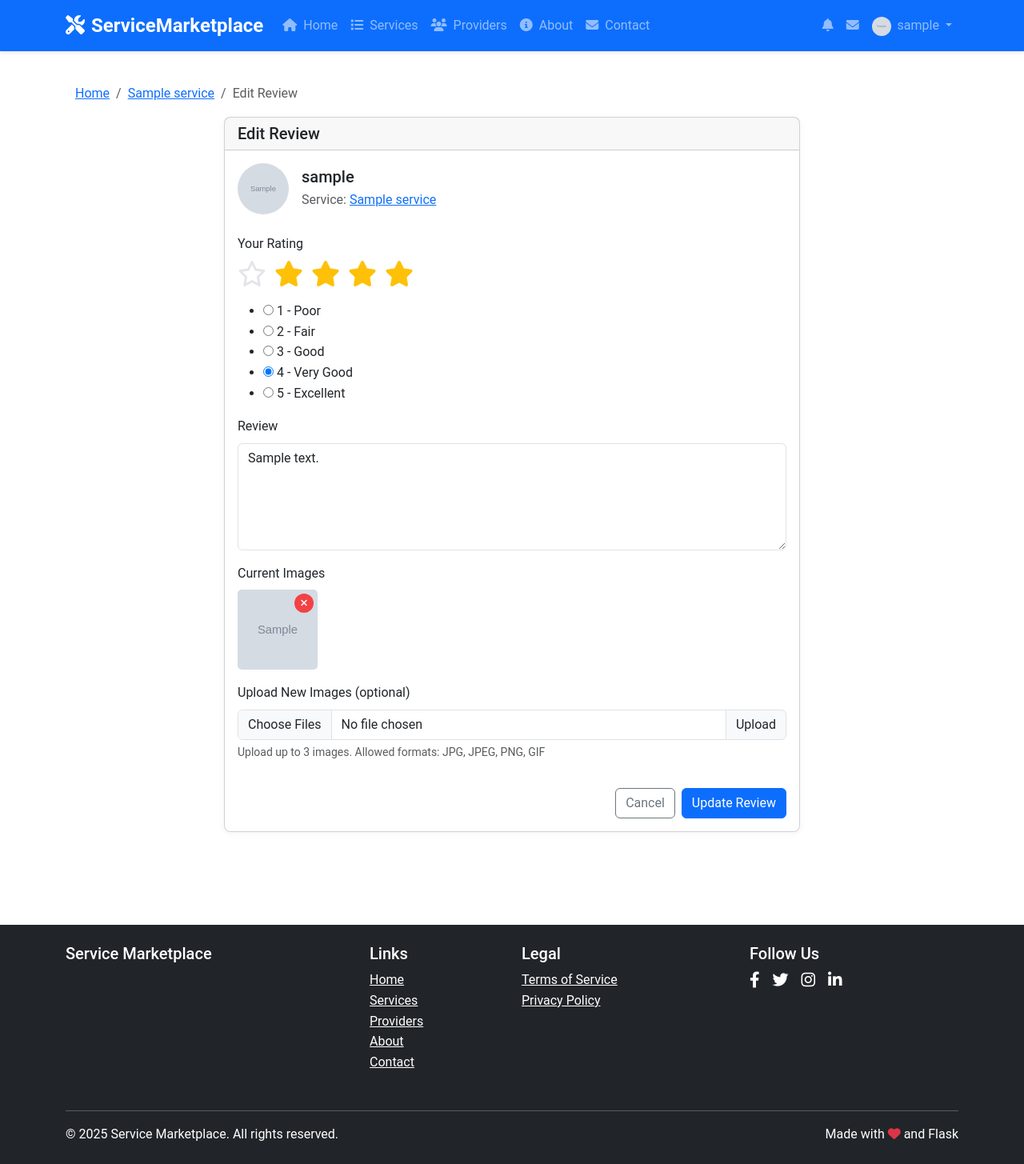
After one commit to Ujjal-Baniya/neca, a Flask app: page /reviews/edit/1 in a window 1280 px wide. The commit adds this page. Shown: the whole page at 80% size. Run offline with Flask 3, Linux system fonts and the light colour scheme; a user stored in the database is signed in; tables that the repository leaves empty hold one stand-in row (values such as "Sample post"); grey boxes marked "Sample" are stand-in pictures; some libraries are stand-ins or nearby versions.

Commit message:
on the way

```diff
--- a/app/forms/review.py
+++ b/app/forms/review.py
@@ -12,11 +12,11 @@ class ReviewForm(FlaskForm):
         Length(max=1000, message='Review must be less than 1000 characters')
     ])
     rating = RadioField('Rating', choices=[
-        ('1', '1 - Poor'),
-        ('2', '2 - Fair'),
-        ('3', '3 - Good'),
-        ('4', '4 - Very Good'),
-        ('5', '5 - Excellent')
+        (1, '1 - Poor'),
+        (2, '2 - Fair'),
+        (3, '3 - Good'),
+        (4, '4 - Very Good'),
+        (5, '5 - Excellent')
     ], validators=[DataRequired(message='Please select a rating')], coerce=int)
     images = MultipleFileField('Images (Max 3)', validators=[
         Optional(),
--- a/app/templates/messages/conversation.html
+++ b/app/templates/messages/conversation.html
@@ -72,6 +72,7 @@
 
     .message-receiver {
         background-color: white;
+        color: #212529;
         padding: 0.75rem 1rem;
         border-radius: 18px 18px 18px 0;
         box-shadow: 0 2px 4px rgba(0, 0, 0, 0.1);
--- /dev/null
+++ b/app/templates/reviews/edit.html
@@ -0,0 +1,268 @@
+{% extends 'layouts/base.html' %}
+
+{% block title %}Edit Review - Service Marketplace{% endblock %}
+
+{% block styles %}
+<style>
+    /* Star Rating Styles */
+    .star-rating-container {
+        display: flex;
+        gap: 10px;
+        margin-bottom: 15px;
+    }
+
+    .star-rating-input {
+        cursor: pointer;
+        color: #e4e5e9;
+        transition: color 0.2s ease;
+    }
+
+    .star-rating-input.active i {
+        color: #ffc107;
+    }
+
+    .star-rating-input:hover i {
+        color: #ffc107;
+    }
+
+    .star-rating-input:hover ~ .star-rating-input i {
+        color: #e4e5e9;
+    }
+
+    /* Image preview styles */
+    .image-preview-container {
+        display: flex;
+        flex-wrap: wrap;
+        gap: 10px;
+        margin-top: 10px;
+    }
+
+    .image-preview {
+        position: relative;
+        width: 100px;
+        height: 100px;
+    }
+
+    .image-preview img {
+        width: 100%;
+        height: 100%;
+        object-fit: cover;
+        border-radius: 5px;
+    }
+
+    .current-images {
+        display: flex;
+        flex-wrap: wrap;
+        gap: 10px;
+        margin-bottom: 15px;
+    }
+
+    .current-image {
+        position: relative;
+        width: 100px;
+        height: 100px;
+    }
+
+    .current-image img {
+        width: 100%;
+        height: 100%;
+        object-fit: cover;
+        border-radius: 5px;
+    }
+
+    .image-delete-btn {
+        position: absolute;
+        top: 5px;
+        right: 5px;
+        background-color: rgba(255, 0, 0, 0.7);
+        color: white;
+        border: none;
+        border-radius: 50%;
+        width: 24px;
+        height: 24px;
+        font-size: 12px;
+        display: flex;
+        align-items: center;
+        justify-content: center;
+        cursor: pointer;
+    }
+</style>
+{% endblock %}
+
+{% block content %}
+<div class="container">
+    <nav aria-label="breadcrumb" class="mt-3">
+        <ol class="breadcrumb">
+            <li class="breadcrumb-item"><a href="{{ url_for('main.index') }}">Home</a></li>
+            {% if review.service %}
+            <li class="breadcrumb-item"><a href="{{ url_for('services.view', service_id=review.service.id) }}">{{ review.service.title }}</a></li>
+            {% else %}
+            <li class="breadcrumb-item"><a href="{{ url_for('profiles.view', user_id=review.reviewee.id) }}">{{ review.reviewee.username }}</a></li>
+            {% endif %}
+            <li class="breadcrumb-item active" aria-current="page">Edit Review</li>
+        </ol>
+    </nav>
+
+    <div class="row justify-content-center">
+        <div class="col-md-8">
+            <div class="card">
+                <div class="card-header">
+                    <h1 class="h5 mb-0">Edit Review</h1>
+                </div>
+                <div class="card-body">
+                    <div class="d-flex align-items-center mb-4">
+                        {% if review.reviewee.profile_image %}
+                        <img src="{{ url_for('static', filename='uploads/profiles/' + review.reviewee.profile_image) }}" alt="{{ review.reviewee.username }}" class="rounded-circle me-3" style="width: 64px; height: 64px; object-fit: cover;">
+                        {% else %}
+                        <div class="rounded-circle bg-light d-flex align-items-center justify-content-center me-3" style="width: 64px; height: 64px;">
+                            <i class="fas fa-user fa-2x text-secondary"></i>
+                        </div>
+                        {% endif %}
+
+                        <div>
+                            <h5 class="mb-1">{{ review.reviewee.username }}</h5>
+                            {% if review.service %}
+                            <div class="text-muted">
+                                Service: <a href="{{ url_for('services.view', service_id=review.service.id) }}">{{ review.service.title }}</a>
+                            </div>
+                            {% endif %}
+                        </div>
+                    </div>
+
+                    <form method="POST" action="{{ url_for('reviews.edit', review_id=review.id) }}" enctype="multipart/form-data">
+                        {{ form.csrf_token }}
+
+                        <div class="mb-3">
+                            <label class="form-label">Your Rating</label>
+                            <div class="star-rating-container">
+                                {% for i in range(5, 0, -1) %}
+                                <span class="star-rating-input {% if i <= review.rating %}active{% endif %}" data-rating="{{ i }}">
+                                    <i class="{% if i <= review.rating %}fas{% else %}far{% endif %} fa-star fa-2x"></i>
+                                </span>
+                                {% endfor %}
+                            </div>
+                            {{ form.rating(type="hidden", id="rating-input", value=review.rating) }}
+                            {% if form.rating.errors %}
+                                <div class="text-danger">
+                                    {% for error in form.rating.errors %}
+                                        <span>{{ error }}</span>
+                                    {% endfor %}
+                                </div>
+                            {% endif %}
+                        </div>
+
+                        <div class="mb-3">
+                            {{ form.content.label(class="form-label") }}
+                            {{ form.content(class="form-control", rows=5, placeholder="Share your experience...") }}
+                            {% if form.content.errors %}
+                                <div class="text-danger">
+                                    {% for error in form.content.errors %}
+                                        <span>{{ error }}</span>
+                                    {% endfor %}
+                                </div>
+                            {% endif %}
+                        </div>
+
+                        <!-- Current Images -->
+                        {% if review.images %}
+                        <div class="mb-3">
+                            <label class="form-label">Current Images</label>
+                            <div class="current-images">
+                                {% for image in review.images %}
+                                <div class="current-image">
+                                    <img src="{{ url_for('static', filename='uploads/reviews/' + image.filename) }}" alt="Review image">
+                                    <form action="{{ url_for('reviews.delete_image', review_id=review.id, image_id=image.id) }}" method="POST" onsubmit="return confirm('Are you sure you want to delete this image?');">
+                                        <input type="hidden" name="csrf_token" value="{{ csrf_token() }}">
+                                        <button type="submit" class="image-delete-btn">
+                                            <i class="fas fa-times"></i>
+                                        </button>
+                                    </form>
+                                </div>
+                                {% endfor %}
+                            </div>
+                        </div>
+                        {% endif %}
+
+                        <div class="mb-4">
+                            <label class="form-label">Upload New Images (optional)</label>
+                            <div class="input-group">
+                                <input type="file" class="form-control" id="review-images" name="images" multiple accept="image/*">
+                                <label class="input-group-text" for="review-images">Upload</label>
+                            </div>
+                            <div class="form-text">Upload up to 3 images. Allowed formats: JPG, JPEG, PNG, GIF</div>
+                            <div class="image-preview-container" id="image-previews"></div>
+                        </div>
+
+                        <div class="d-grid gap-2 d-md-flex justify-content-md-end">
+                            {% if review.service %}
+                            <a href="{{ url_for('services.view', service_id=review.service.id) }}" class="btn btn-outline-secondary">Cancel</a>
+                            {% else %}
+                            <a href="{{ url_for('profiles.view', user_id=review.reviewee.id) }}" class="btn btn-outline-secondary">Cancel</a>
+                            {% endif %}
+                            <button type="submit" class="btn btn-primary">Update Review</button>
+                        </div>
+                    </form>
+                </div>
+            </div>
+        </div>
+    </div>
+</div>
+{% endblock %}
+
+{% block scripts %}
+<script>
+    $(document).ready(function() {
+        // Star rating functionality
+        $('.star-rating-input').on('click', function() {
+            const rating = $(this).data('rating');
+            $('#rating-input').val(rating);
+
+            // Update star display
+            $('.star-rating-input').removeClass('active');
+
+            // Add active class to the clicked star and all stars to its right
+            $('.star-rating-input').each(function() {
+                if ($(this).data('rating') <= rating) {
+                    $(this).addClass('active');
+                    $(this).find('i').removeClass('far').addClass('fas');
+                } else {
+                    $(this).find('i').removeClass('fas').addClass('far');
+                }
+            });
+        });
+
+        // Image preview functionality
+        $('#review-images').on('change', function() {
+            const fileList = this.files;
+            const previewContainer = $('#image-previews');
+
+            // Clear previous previews
+            previewContainer.empty();
+
+            // Preview each selected image (limit to 3)
+            const maxFiles = 3;
+            for (let i = 0; i < Math.min(fileList.length, maxFiles); i++) {
+                const file = fileList[i];
+                if (!file.type.match('image.*')) {
+                    continue;
+                }
+
+                const reader = new FileReader();
+
+                reader.onload = function(e) {
+                    const preview = $('<div class="image-preview">');
+                    const img = $('<img>').attr('src', e.target.result);
+                    preview.append(img);
+                    previewContainer.append(preview);
+                }
+
+                reader.readAsDataURL(file);
+            }
+
+            if (fileList.length > maxFiles) {
+                alert(`You can only upload up to ${maxFiles} images. Only the first ${maxFiles} will be used.`);
+            }
+        });
+    });
+</script>
+{% endblock %}
--- a/app/views/reviews.py
+++ b/app/views/reviews.py
@@ -13,6 +13,8 @@ from app.models.notification import Notification
 from app.utils.security import generate_random_filename, allowed_file
 
 reviews_bp = Blueprint('reviews', __name__)
+
+# In app/views/reviews.py, update the create function:
 
 @reviews_bp.route('/create/<int:service_id>', methods=['GET', 'POST'])
 @login_required
@@ -38,6 +40,10 @@ def create(service_id):
     form = ReviewForm()
 
     if form.validate_on_submit():
+        # Debug info to console
+        print(f"Form submitted with rating: {form.rating.data}")
+        print(f"Images submitted: {[img.filename for img in form.images.data if img and img.filename]}")
+
         review = Review(
             content=form.content.data,
             rating=form.rating.data,
@@ -50,10 +56,42 @@ def create(service_id):
         db.session.commit()
 
         # Handle image uploads
+        uploaded_images = []
         if form.images.data:
-            upload_success = _save_review_images(review.id, form.images.data)
-            if not upload_success:
-                flash('Some images could not be uploaded.', 'warning')
+            for image_data in form.images.data:
+                if image_data and image_data.filename:
+                    try:
+                        # Generate secure filename
+                        filename = secure_filename(image_data.filename)
+                        random_filename = str(uuid.uuid4()) + os.path.splitext(filename)[1]
+
+                        # Ensure upload directory exists
+                        upload_folder = os.path.join(current_app.config['UPLOAD_FOLDER'], 'reviews')
+                        os.makedirs(upload_folder, exist_ok=True)
+
+                        # Debug info
+                        print(f"Saving image to {upload_folder}/{random_filename}")
+
+                        # Save the image
+                        image_path = os.path.join(upload_folder, random_filename)
+                        image_data.save(image_path)
+
+                        # Create database record
+                        review_image = ReviewImage(
+                            filename=random_filename,
+                            original_filename=filename,
+                            review_id=review.id
+                        )
+
+                        db.session.add(review_image)
+                        uploaded_images.append(review_image)
+                    except Exception as e:
+                        print(f"Error saving review image: {e}")
+                        current_app.logger.error(f"Error saving review image: {e}")
+
+        if uploaded_images:
+            db.session.commit()
+            flash(f'Successfully uploaded {len(uploaded_images)} images.', 'success')
 
         # Create notification for service owner
         notification_content = f"{current_user.username} left a review for your service \"{service.title}\""
@@ -82,14 +120,54 @@ def edit(review_id):
     form = ReviewForm(obj=review)
 
     if form.validate_on_submit():
+        # Make sure rating is provided
+        if not form.rating.data:
+            flash('Please select a rating.', 'danger')
+            return render_template('reviews/edit.html', form=form, review=review)
+
+        # Update review data
         review.content = form.content.data
         review.rating = form.rating.data
 
         # Handle image uploads
-        if form.images.data and any(image.filename for image in form.images.data):
-            upload_success = _save_review_images(review.id, form.images.data)
-            if not upload_success:
-                flash('Some images could not be uploaded.', 'warning')
+        uploaded_files = request.files.getlist('images')
+
+        if uploaded_files and any(f.filename for f in uploaded_files):
+            upload_folder = os.path.join(current_app.config['UPLOAD_FOLDER'], 'reviews')
+            os.makedirs(upload_folder, exist_ok=True)
+
+            # Count existing images
+            existing_count = ReviewImage.query.filter_by(review_id=review.id).count()
+            uploaded_count = 0
+
+            for file in uploaded_files:
+                if file and file.filename:
+                    # Limit total images to 3
+                    if existing_count + uploaded_count >= 3:
+                        break
+
+                    try:
+                        # Secure filename and make it unique
+                        filename = secure_filename(file.filename)
+                        ext = os.path.splitext(filename)[1]
+                        new_filename = f"{uuid.uuid4().hex}{ext}"
+
+                        # Save file
+                        file.save(os.path.join(upload_folder, new_filename))
+
+                        # Create database record
+                        image = ReviewImage(
+                            filename=new_filename,
+                            original_filename=filename,
+                            review_id=review.id
+                        )
+                        db.session.add(image)
+                        uploaded_count += 1
+                    except Exception as e:
+                        current_app.logger.error(f"Error uploading image: {str(e)}")
+
+            if uploaded_count > 0:
+                flash(f'{uploaded_count} images uploaded successfully.', 'success')
 
         db.session.commit()
         flash('Your review has been updated!', 'success')
@@ -117,10 +195,15 @@ def delete(review_id):
 
     # Delete review images
     for image in review.images:
-        image_path = os.path.join(current_app.config['UPLOAD_FOLDER'], 'reviews', image.filename)
-        if os.path.exists(image_path):
-            os.remove(image_path)
+        try:
+            # Delete image file
+            image_path = os.path.join(current_app.config['UPLOAD_FOLDER'], 'reviews', image.filename)
+            if os.path.exists(image_path):
+                os.remove(image_path)
+        except Exception as e:
+            current_app.logger.error(f"Error deleting review image: {str(e)}")
 
+    # Delete review from database
     db.session.delete(review)
     db.session.commit()
 
@@ -187,27 +270,6 @@ def create_user_review(user_id):
 
     return render_template('reviews/create_user.html', form=form, user=user)
 
-@reviews_bp.route('/<int:review_id>/images/<int:image_id>/delete', methods=['POST'])
-@login_required
-def delete_image(review_id, image_id):
-    """Delete a review image."""
-    review = Review.query.get_or_404(review_id)
-    image = ReviewImage.query.get_or_404(image_id)
-
-    # Ensure user owns the review and image
-    if review.reviewer_id != current_user.id or image.review_id != review_id:
-        abort(403)
-
-    # Delete image file
-    image_path = os.path.join(current_app.config['UPLOAD_FOLDER'], 'reviews', image.filename)
-    if os.path.exists(image_path):
-        os.remove(image_path)
-
-    db.session.delete(image)
-    db.session.commit()
-
-    flash('Image has been deleted.', 'success')
-    return redirect(url_for('reviews.edit', review_id=review_id))
 
 @reviews_bp.route('/by-user/<int:user_id>')
 def by_user(user_id):
```
Also changed, not shown: app/templates/reviews/create.html (+58 -32 lines), app/templates/services/saved.html (added, +131 -0 lines), app/templates/services/view.html (+6 -25 lines), app/static/uploads/profiles/4df84689-84a2-48bb-a2b1-39071bd4ac87.png (added), app/static/uploads/services/578da9a0-d4ff-4025-a5fd-74e19e8b9b82.png (added), app/static/uploads/services/cacc0dce-2860-4ac2-a15b-17f86a4d1e20.jpg (renamed from app/static/uploads/profiles/ae4fbeb8-1dc8-42e5-aacb-f72313385b82.jpg), 1 other file.
